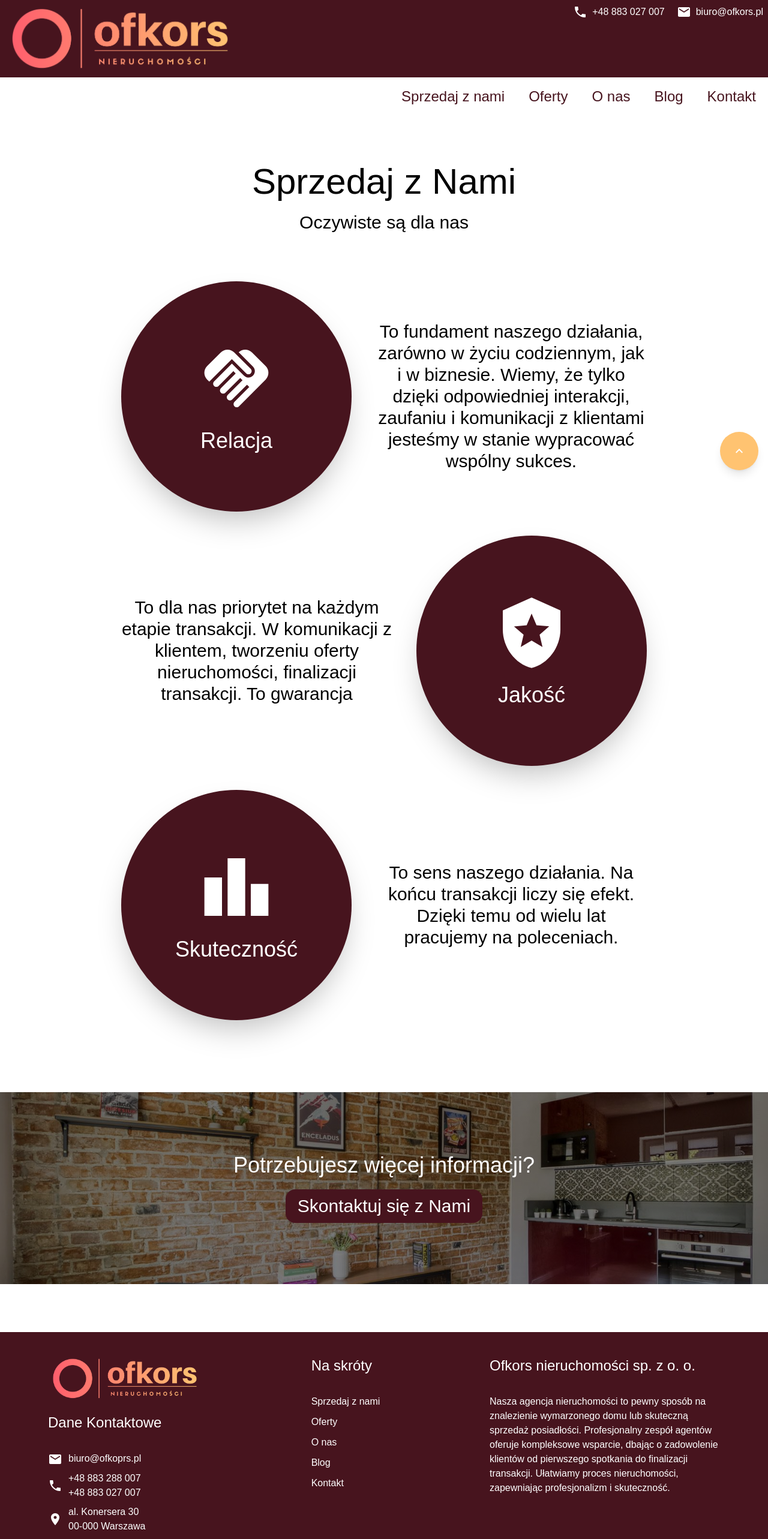
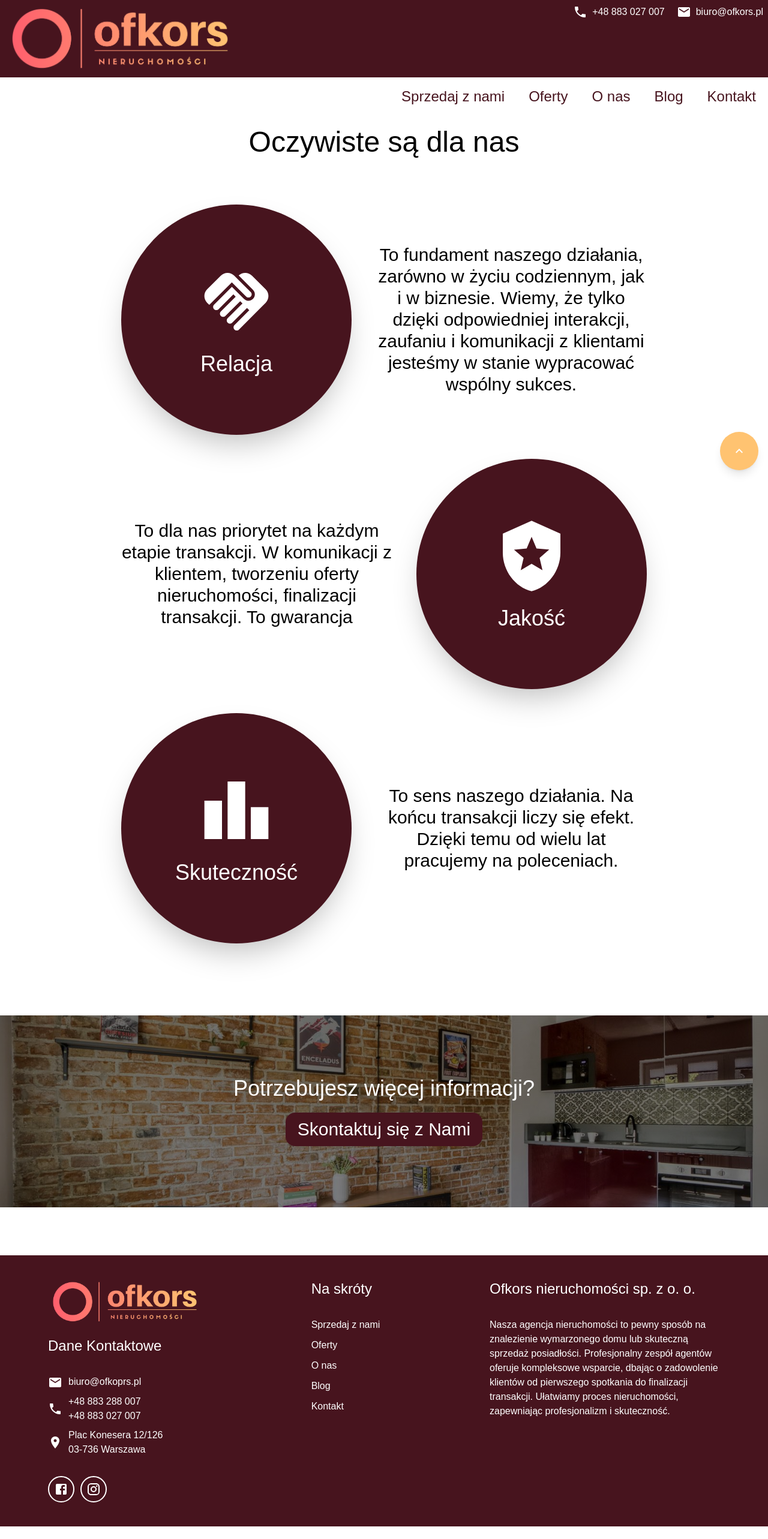
Before and after one commit to melone14/ofkors, a Next.js app: page /sprzedaj-z-nami in a window 1280 px wide. Shown: the top 2566 px of the page at 60% size. After the commit the page ends 2545 px from the top, so only its background shows below. Built offline with nearby package versions, Linux system fonts and the light colour scheme.

Commit message:
ofkors changes

```diff
--- a/src/app/blog/kategoria/[slug]/page.tsx
+++ b/src/app/blog/kategoria/[slug]/page.tsx
@@ -12,7 +12,7 @@ export default async function BlogCategoryList({ params }: { params: { slug: str
 
     return (
         <>
-            <h1 className="mt-20 text-6xl text-medium">Z naszego Bloga</h1>
+            <h1 className="mt-20 text-6xl text-medium hidden">Z naszego Bloga</h1>
             {response.posts.map((post, index)=>{
                 return (
                     <BlogCard key={index} article={post} />
--- a/src/app/blog/page.tsx
+++ b/src/app/blog/page.tsx
@@ -14,7 +14,7 @@ export default async function BlogList() {
 
     return (
         <>
-            <h1 className="mt-20 mb-10 text-6xl text-medium text-center">Z naszego Bloga</h1>
+            <h1 className="mt-20 mb-10 text-6xl text-medium text-center hidden">Z naszego Bloga</h1>
             {response.posts.map((post, index)=>{
                 return (
                     <BlogCard key={index} article={post} />
--- a/src/app/o-nas/page.tsx
+++ b/src/app/o-nas/page.tsx
@@ -20,7 +20,7 @@ export default async function Page() {
 
     return (
         <>
-        <h1 className="my-20 text-6xl text-medium">O Nas</h1>
+        <h1 className="my-20 text-6xl text-medium hidden">O Nas</h1>
         <div className="flex w-full px-10 flex-col lg:flex-row items-center p-5 lg:px-10 justify-center gap-10 mb-10">
             <Image className="w-full lg:w-1/3 rounded-xl shadow-xl" src={Agents} alt="Agenci Nieruchomości" />
             <div className="w-full lg:w-1/3 text-2xl text-justify">Ofkors Nieruchomości to zespół pasjonatów, którzy połączyli swoje doświadczenie, wiedzę i energię, aby stworzyć wyjątkowe miejsce na rynku nieruchomości. W naszej pracy zawsze stawiamy na indywidualne podejście do każdego klienta, dbając o to, aby proces poszukiwania, sprzedaży lub wynajmu nieruchomości był jak najbardziej komfortowy i efektywny. Nasza otwartość, zaangażowanie i łatwość nawiązywania relacji sprawiają, że budujemy trwałe więzi zarówno z klientami, jak i partnerami biznesowymi. W Ofkors wierzymy, że sukces w biznesie nieruchomości opiera się nie tylko na umiejętnościach zawodowych, ale także na etyce pracy i zaangażowaniu w dobro naszych klientów.</div>
@@ -33,7 +33,7 @@ export default async function Page() {
               <AgentComponent key={index} agent={item}/>
             )
           })}
-      </div>
+        </div>
         </>
     )
 }
--- a/src/app/page.tsx
+++ b/src/app/page.tsx
@@ -8,6 +8,7 @@ import BothAgents from "@/images/home/Ofkors - ph - anojszewska 12.jpg"
 
 import { SearchComponent } from "@/components/searchComponent/HomeSearch";
 import { TestimonialComponent } from '@/components/testimonial/Testimonial';
+import { ContactSection } from '@/components/contactSecion/ContactSection';
 import { routes } from '@/config';
 
 
@@ -42,18 +43,23 @@ export default function Home() {
           </div>
         </div>
       </div>
-      <div className='flex flex-col items-center w-full'>
-        <h3 className='text-4xl text-center pb-5'>Co robimy?</h3>
-        <div className='mt-5 mb-20 w-full flex flex-col md:flex-row items-center justify-center gap-5'>
-          <div className='text-2xl'>
-            Chcesz wiedzieć więcej?
+      <div className='flex flex-col lg:flex-row-reverse gap-x-10 items-center my-20'>
+        <div className='w-full lg:w-[35rem] px-5 lg:px-0 flex flex-col items-center'>
+          <Image className='w-full rounded-xl mx-5 lg:mx-0 mb-5 lg:mb-0' src={BothAgents} alt="Two Agents" />
+        </div>
+        <div className='p-5 lg:p-0 h-full'>
+          <div className='w-full h-full flex flex-col items-center justify-center gap-5'>
+            <div className='text-2xl'>
+              Chcesz wiedzieć więcej?
+            </div>
+            <Link className='text-center text-white px-5 py-2.5 bg-[#47141e] text-2xl rounded-xl' href={routes.aboutUs}>
+              O nas
+            </Link>
           </div>
-          <Link className='text-center text-white px-5 py-2.5 bg-[#47141e] text-2xl rounded-xl' href={routes.aboutUs}>
-            O nas
-          </Link>
         </div>
       </div>
       <TestimonialComponent />
+      <ContactSection/>
     </>
   );
 }
--- a/src/app/sprzedaj-z-nami/page.tsx
+++ b/src/app/sprzedaj-z-nami/page.tsx
@@ -16,9 +16,8 @@ export const metadata: Metadata = {
 export default function Page() {
   return (
     <>
-      <h1 className="my-20 mb-5 text-6xl text-medium text-center">Sprzedaj z Nami</h1>
-      <h2 className="text-3xl mb-20">Oczywiste są dla nas</h2>
-
+      <h1 className="my-20 mb-5 text-6xl text-medium text-center hidden">Sprzedaj z Nami</h1>
+      <h2 className="text-5xl mb-20 text-center lg:mt-5">Oczywiste są dla nas</h2>
       <div className="flex flex-col md:flex-row items-center justify-center gap-10 mb-20 md:mb-10 md:px-5">
         <div className="flex flex-col items-center justify-center gap-5 text-white w-80 h-80 lg:w-96 lg:h-96 rounded-full bg-[#47141e] shadow-2xl">
           <div><HandshakeIcon sx={{ fontSize: "8rem"}}/></div>
--- a/src/clients/clients.ts
+++ b/src/clients/clients.ts
@@ -37,7 +37,6 @@ export const getBlogPostsCategoryList = async (slug: string): Promise<BlogPostsL
 
 export const getRealEstateList = async (props: SerachParams): Promise<RealEstateObject[]> => {
 
-  console.log(props)
 
   const transactionType = props?.typSprzedazy === 'wszystko' ? null : props?.typSprzedazy;
   const objectType = props?.typObiektu === 'wszystko' ? null : props?.typObiektu;
@@ -76,7 +75,7 @@ export const getRealEstateList = async (props: SerachParams): Promise<RealEstate
   if (rynekType) { params.append('rynekType', rynekType === 'pierwotny' ? 'Primary' : 'Secondary') }
   if (transactionType) { params.append('transactionType', transactionType === 'sprzedaz' ? 'sell' : 'rent') }
   if (objectType) { params.append('objectType', objectTypeEn!) }
-  console.log(params.toString())
+
 
 
   const response = await fetch(`${API_BASE_URL}real_estate/offer_list/?${params.toString()}`, {next : { revalidate: 0 }})
--- a/src/components/footer/footer.tsx
+++ b/src/components/footer/footer.tsx
@@ -37,8 +37,8 @@ export const Footer = () => {
                 <Link href='https://maps.app.goo.gl/UzjSHtDJddsT4i317' className='flex flex-row items-center transition ease-in-out hover:text-[#ff5f6d]'>
                     <LocationOn className='mr-2.5'/>
                     <div className='flex flex-col'>
-                        <div>al. Konersera 30</div>
-                        <div>00-000 Warszawa</div>
+                        <div>Plac Konesera 12/126</div>
+                        <div>03-736 Warszawa</div>
                     </div>
                 </Link>
                 <div className='flex flex-row mt-8'>
```
